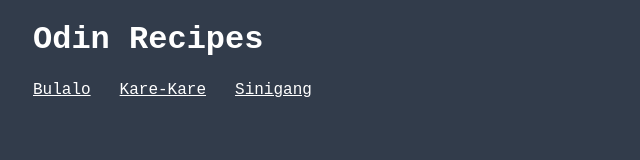
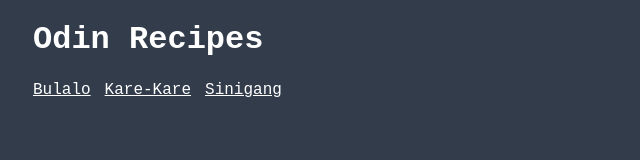
Before and after one commit to Cedeli/odin-recipes, a plain HTML site: page index.html in a window 1280 px wide. Shown: the whole page, without its empty margins (0-640 px from the left). Drawn offline with Linux system fonts and the light colour scheme.

Commit message:
Change margin size for links

```diff
--- a/style.css
+++ b/style.css
@@ -33,9 +33,13 @@ ol {
   margin-left: 25px;
 }
 
+.links {
+  margin-left: 15px;
+}
+
 .links a {
   text-decoration: underline;
   color: rgb(255, 255, 255);
   font-family: 'Courier New', Courier, sans-serif;
-  margin-left: 25px;
+  margin-left: 10px;
 }
```
